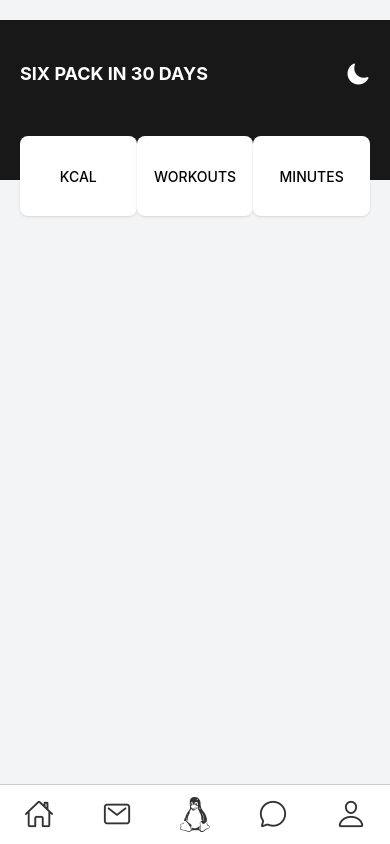
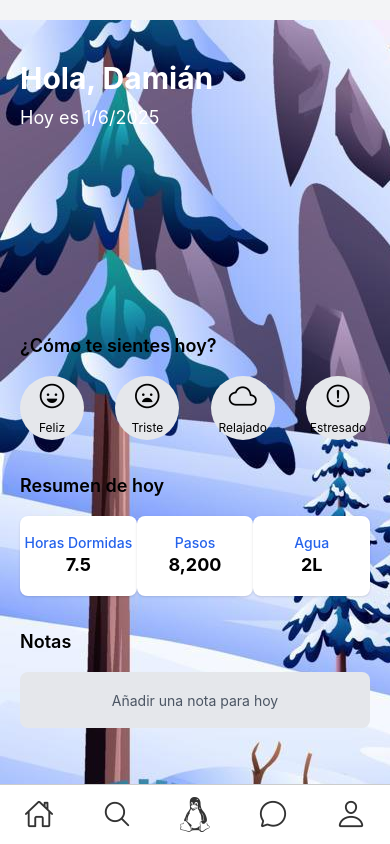
Before and after one commit to Aleu79/Emociones-Emotions, a React Native app: screen /HomeScreen in a window 390 px wide. Built offline with nearby package versions, Linux system fonts and the light colour scheme; no server answers.

Commit message:
profile,home

```diff
--- a/src/context/UserContext.js
+++ b/src/context/UserContext.js
@@ -6,6 +6,7 @@ import {
   createUserWithEmailAndPassword,
   signInWithEmailAndPassword,
   sendPasswordResetEmail,
+  signOut,
 } from "../services/Firebase-config";
 import { useLanguage } from "./LanguageContext";
 
@@ -114,8 +115,20 @@ export const UserProvider = ({ children }) => {
     }
   };
 
+  const logoutUser = async () => {
+    try {
+      await signOut(auth);
+      setUser(null);
+      Alert.alert(translate("logoutSuccess"), translate("logoutMessage"));
+      navigation.navigate("LoginScreen");
+    } catch (error) {
+      console.error("Error cerrando sesión:", error.message);
+      Alert.alert(translate("logoutError"), translate("tryAgain"));
+    }
+  };
+
   return (
-    <UserContext.Provider value={{ user, setUser, registerUser, loginUser, resetPassword }}>
+    <UserContext.Provider value={{ user, setUser, registerUser, loginUser, resetPassword, logoutUser }}>
       {children}
     </UserContext.Provider>
   );
--- a/src/navigation/StackNavigator.jsx
+++ b/src/navigation/StackNavigator.jsx
@@ -7,6 +7,7 @@ import RegisterScreen from '../screens/auth/RegisterScreen';
 import HomeScreen from '../screens/home/HomeScreen';
 import ForgotPasswordScreen from '../screens/auth/ForgotPassword';
 import InitScreen from '../screens/home/InitScreen';
+import ProfileScreen from '../screens/profile/ProfileScreen';
 
 const Stack = createStackNavigator();
 
@@ -36,6 +37,7 @@ const StackNavigator = () => {
       <Stack.Screen name="RegisterScreen" component={RegisterScreen} options={{ headerShown: false }} />
       <Stack.Screen name="HomeScreen" component={HomeScreen} options={{ headerShown: false }} />
       <Stack.Screen name="ForgotPasswordScreen" component={ForgotPasswordScreen} options={{ headerShown: false }} />
+      <Stack.Screen name="Profile" component={ProfileScreen} options={{ headerShown: false }} />
     </Stack.Navigator>
   );
 };
--- a/src/navigation/TabNavigator.jsx
+++ b/src/navigation/TabNavigator.jsx
@@ -1,38 +1,37 @@
 import React from "react";
-import { View, TouchableOpacity, Text } from "react-native";
+import { View, TouchableOpacity } from "react-native";
 import Icon from "react-native-vector-icons/Ionicons";
 import FontAwesome from "react-native-vector-icons/FontAwesome";
+import { useNavigation, useRoute } from "@react-navigation/native";
 
-const TabNavigator = ({ isDarkTheme, unreadNotifications }) => {
+const TabNavigator = ({ isDarkTheme }) => {
+  const navigation = useNavigation();
+  const route = useRoute();
+
+  const handleNavigate = (screenName) => {
+    navigation.navigate(screenName);
+  };
+
   return (
     <View
       className={`absolute bottom-0 left-0 right-0 flex-row justify-around items-center py-3 ${
         isDarkTheme ? "bg-[#1a1a1a] border-t border-[#333]" : "bg-white border-t border-[#ccc]"
       }`}
     >
-      <TouchableOpacity>
+      <TouchableOpacity onPress={() => handleNavigate("HomeScreen")}>
         <Icon
           name="home-outline"
           size={30}
-          color={isDarkTheme ? "#fff" : "#333"}
+          color={route.name === "HomeScreen" ? (isDarkTheme ? "#ffcc00" : "#333") : (isDarkTheme ? "#fff" : "#333")}
         />
       </TouchableOpacity>
 
       <TouchableOpacity>
-        <View className="relative items-center">
-          <Icon
-            name="mail-outline"
-            size={30}
-            color={isDarkTheme ? "#fff" : "#333"}
-          />
-          {unreadNotifications > 0 && (
-            <View className="absolute -top-1 -right-1 bg-[#e74c3c] rounded-full w-5 h-5 justify-center items-center">
-              <Text className="text-white text-xs font-bold">
-                {unreadNotifications}
-              </Text>
-            </View>
-          )}
-        </View>
+        <Icon
+          name="search-outline"
+          size={30}
+          color={isDarkTheme ? "#fff" : "#333"}
+        />
       </TouchableOpacity>
 
       <TouchableOpacity>
@@ -51,11 +50,11 @@ const TabNavigator = ({ isDarkTheme, unreadNotifications }) => {
         />
       </TouchableOpacity>
 
-      <TouchableOpacity>
+      <TouchableOpacity onPress={() => handleNavigate("Profile")}>
         <Icon
           name="person-outline"
           size={30}
-          color={isDarkTheme ? "#fff" : "#333"}
+          color={route.name === "ProfileScreen" ? (isDarkTheme ? "#ffcc00" : "#333") : (isDarkTheme ? "#fff" : "#333")}
         />
       </TouchableOpacity>
     </View>
@@ -63,3 +62,11 @@ const TabNavigator = ({ isDarkTheme, unreadNotifications }) => {
 };
 
 export default TabNavigator;
+
+// <TouchableOpacity onPress={() => setShowIcon(!showIcon)}>
+//   {showIcon ? (
+//     <Ionicons name="sunny" size={24} color="white" />
+//   ) : (
+//     <Ionicons name="moon" size={24} color="white" />
+//   )}
+// </TouchableOpacity>
--- a/src/screens/home/HomeScreen.jsx
+++ b/src/screens/home/HomeScreen.jsx
@@ -1,54 +1,81 @@
-import { Text, View, ScrollView, TouchableOpacity } from "react-native";
+import React, { useState } from "react";
+import { Text, View, ScrollView, TouchableOpacity, ImageBackground } from "react-native";
 import { Ionicons } from "@expo/vector-icons";
-import { useState } from "react";
 import TabNavigator from "../../navigation/TabNavigator";
 
 const HomeScreen = () => {
-  const [showIcon, setShowIcon] = useState(false);
+  const [selectedMood, setSelectedMood] = useState(null);
+
+  const handleMoodSelect = (mood) => {
+    setSelectedMood(mood);
+  };
 
   return (
     <View className="flex-1 bg-gray-100">
       <ScrollView showsVerticalScrollIndicator={false} className="mt-5">
-        {/* Header */}
-        <View className="bg-black/90 pt-10 px-5 h-40 w-full">
-          <View className="flex-row items-center justify-between mb-12">
-            <Text className="text-white font-bold text-lg">SIX PACK IN 30 DAYS</Text>
+        <ImageBackground
+          source={require("../../../assets/home2.jpg")}
+          className="h-72 px-5 pt-10"
+        >
+          <View className="absolute top-10 left-5">
+            <Text className="text-white font-bold text-3xl">Hola, Damián</Text>
+            <Text className="text-white text-lg mt-2">
+              Hoy es {new Date().toLocaleDateString()}
+            </Text>
+          </View>
+        </ImageBackground>
 
-            {/* Dark Mode */}
-            <TouchableOpacity onPress={() => setShowIcon(!showIcon)}>
-              {showIcon ? (
-                <Ionicons name="sunny" size={24} color="white" />
-              ) : (
-                <Ionicons name="moon" size={24} color="white" />
-              )}
-            </TouchableOpacity>
+        <View className="mt-6 px-5">
+          <Text className="text-lg font-semibold mb-4">¿Cómo te sientes hoy?</Text>
+          <View className="flex-row justify-between">
+            {[
+              { mood: "Feliz", icon: "happy-outline" },
+              { mood: "Triste", icon: "sad-outline" },
+              { mood: "Relajado", icon: "cloud-outline" },
+              { mood: "Estresado", icon: "alert-circle-outline" },
+            ].map((item) => (
+              <TouchableOpacity
+                key={item.mood}
+                className={`items-center justify-center w-16 h-16 rounded-full ${
+                  selectedMood === item.mood ? "bg-blue-300" : "bg-gray-200"
+                }`}
+                onPress={() => handleMoodSelect(item.mood)}
+              >
+                <Ionicons name={item.icon} size={28} color="#000" />
+                <Text className="text-xs mt-2">{item.mood}</Text>
+              </TouchableOpacity>
+            ))}
           </View>
+        </View>
 
-          {/* Cards Row */}
-          <View className="flex-row items-center justify-between">
-            {/* First Card */}
+        <View className="mt-8 px-5">
+          <Text className="text-lg font-semibold mb-4">Resumen de hoy</Text>
+          <View className="flex-row justify-between">
             <View className="bg-white w-1/3 h-20 rounded-lg items-center justify-center shadow">
-              <Text className="font-medium">KCAL</Text>
+              <Text className="font-medium text-blue-600">Horas Dormidas</Text>
+              <Text className="font-bold text-lg">7.5</Text>
             </View>
 
-            {/* Second Card */}
             <View className="bg-white w-1/3 h-20 rounded-lg items-center justify-center shadow">
-              <Text className="font-medium">WORKOUTS</Text>
+              <Text className="font-medium text-blue-600">Pasos</Text>
+              <Text className="font-bold text-lg">8,200</Text>
             </View>
 
-            {/* Third Card */}
             <View className="bg-white w-1/3 h-20 rounded-lg items-center justify-center shadow">
-              <Text className="font-medium">MINUTES</Text>
+              <Text className="font-medium text-blue-600">Agua</Text>
+              <Text className="font-bold text-lg">2L</Text>
             </View>
           </View>
         </View>
 
-        {/* Content */}
-        <View className="flex-1 pb-16">
+        <View className="flex-1 pb-16 mt-8 px-5">
+          <Text className="text-lg font-semibold mb-4">Notas</Text>
+          <TouchableOpacity className="bg-gray-200 w-full h-14 rounded-lg items-center justify-center">
+            <Text className="text-gray-600">Añadir una nota para hoy</Text>
+          </TouchableOpacity>
         </View>
       </ScrollView>
 
-      {/* Tab Navigator */}
       <View className="absolute bottom-0 left-0 right-0">
         <TabNavigator />
       </View>
--- /dev/null
+++ b/src/screens/profile/ProfileScreen.jsx
@@ -0,0 +1,67 @@
+import React from 'react';
+import { View, Text, Image, TouchableOpacity } from 'react-native';
+import TabNavigator from '../../navigation/TabNavigator';
+import { useLanguage } from '../../context/LanguageContext';
+import Icon from 'react-native-vector-icons/Ionicons';
+
+const ProfileScreen = () => {
+    const { translate } = useLanguage();
+
+    const handleShareProfile = () => {
+        console.log('Compartir perfil');
+    };
+    const handleMenuPress = () => {
+        console.log('Abrir configuración');
+    };
+
+    return (
+        <View className="flex-1 bg-white">
+            <View className="absolute top-12 right-4">
+                <TouchableOpacity onPress={handleMenuPress}>
+                    <Icon name="menu-outline" size={30} color="#007bff" />
+                </TouchableOpacity>
+            </View>
+
+            <View className="p-4 mt-24">
+                <View className="flex items-center mb-8">
+                    <Image
+                        source={{ uri: 'https://www.w3schools.com/w3images/avatar2.png' }}
+                        className="w-24 h-24 rounded-full"
+                    />
+                </View>
+
+                <Text className="text-xl font-bold text-center mb-2">Nombre del usuario</Text>
+                <Text className="text-sm text-gray-500 text-center mb-4">Correo electrónico</Text>
+
+                <View className="flex-row justify-evenly w-full mb-8">
+                    <View className="items-center">
+                        <Text className="text-lg font-semibold">0</Text>
+                        <Text className="text-sm text-gray-500">{translate("publicaciones")}</Text>
+                    </View>
+                    <View className="items-center">
+                        <Text className="text-lg font-semibold">0</Text>
+                        <Text className="text-sm text-gray-500">{translate("seguidores")}</Text>
+                    </View>
+                    <View className="items-center">
+                        <Text className="text-lg font-semibold">0</Text>
+                        <Text className="text-sm text-gray-500">{translate("siguiendo")}</Text>
+                    </View>
+                </View>
+
+                <View className="flex-row justify-center items-center mt-6">
+                    <TouchableOpacity onPress={handleShareProfile} className="bg-blue-500 p-2 rounded-full">
+                        <Text className="text-white font-semibold">{translate("compartirPerfil")}</Text>
+                    </TouchableOpacity>
+
+                    <TouchableOpacity className="ml-6">
+                        <Text className="text-blue-500 font-semibold">{translate("editarPerfil")}</Text>
+                    </TouchableOpacity>
+                </View>
+            </View>
+
+            <TabNavigator />
+        </View>
+    );
+};
+
+export default ProfileScreen;
--- a/src/utils/texts.js
+++ b/src/utils/texts.js
@@ -44,6 +44,11 @@ export const texts = {
     emailVerified: "Email Verified",
     accessGranted: "Access granted. Welcome.",
     invalidApiKey: "Invalid API key. Please check your Firebase configuration.",
+    publicaciones: "Posts",
+    seguidores: "Followers",
+    siguiendo: "Following",
+    editarPerfil: "Edit Profile",
+    compartirPerfil:"Share Profile",
   },
   es: {
     welcome: "Bienvenido a Emotions",
@@ -89,6 +94,11 @@ export const texts = {
     verifyTimeoutMessage: "No se verificó el correo en el tiempo permitido. Intenta registrarte de nuevo.",
     emailVerified: "Correo verificado",
     accessGranted: "Acceso concedido. Bienvenido.",
-    invalidApiKey: "Clave de API inválida. Por favor, verifica tu configuración de Firebase."
+    invalidApiKey: "Clave de API inválida. Por favor, verifica tu configuración de Firebase." ,
+    seguidores: "Seguidores",
+    siguiendo: "Siguiendo",
+    editarPerfil: "Editar perfil",
+    publicaciones: "Publicaciones",
+    compartirPerfil:"Compartir Perfil",
   }
 }
```
Also changed, not shown: src/services/Firebase-config.js (+10 -12 lines), assets/home.png (added), assets/home2.jpg (added).
